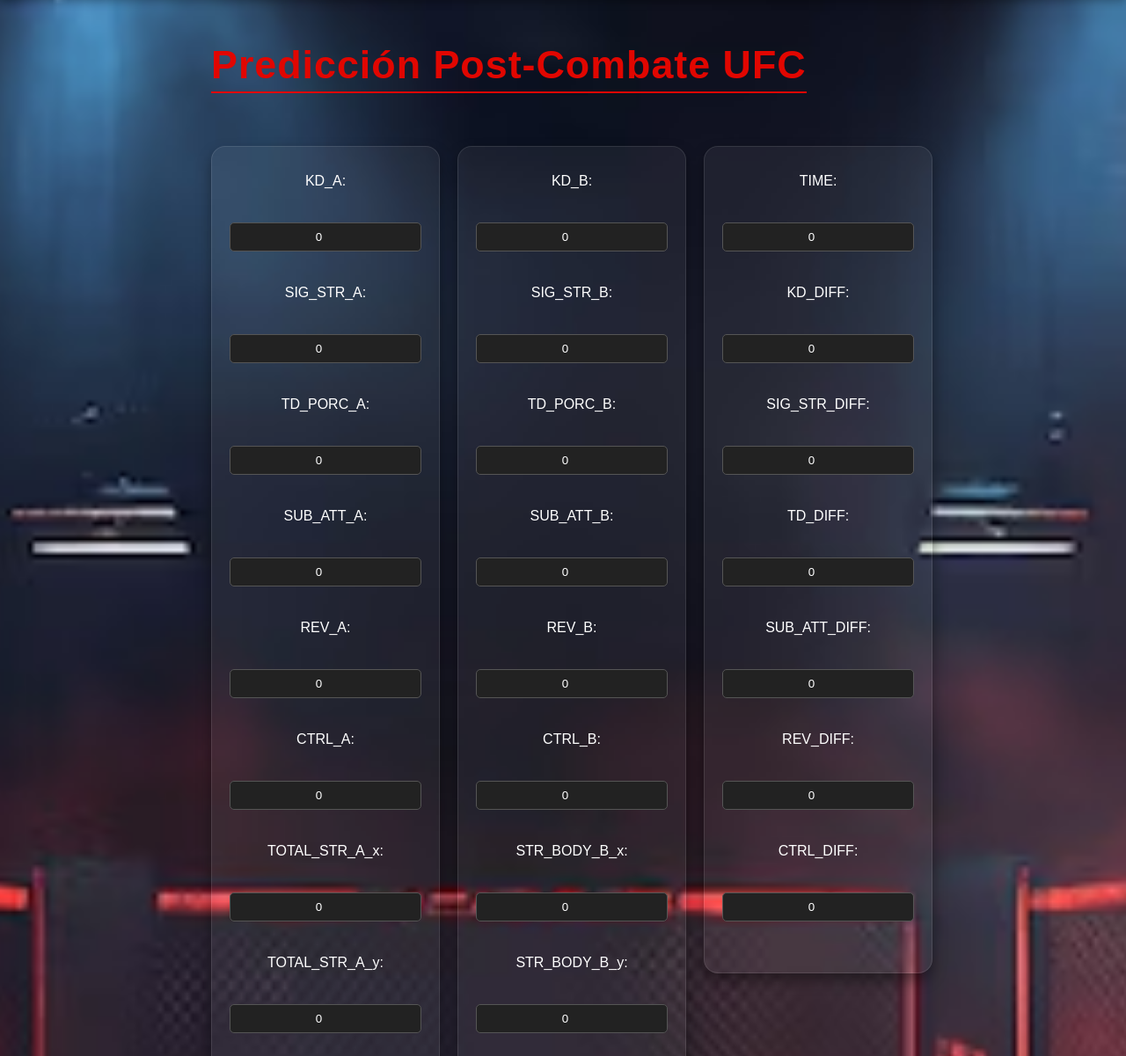
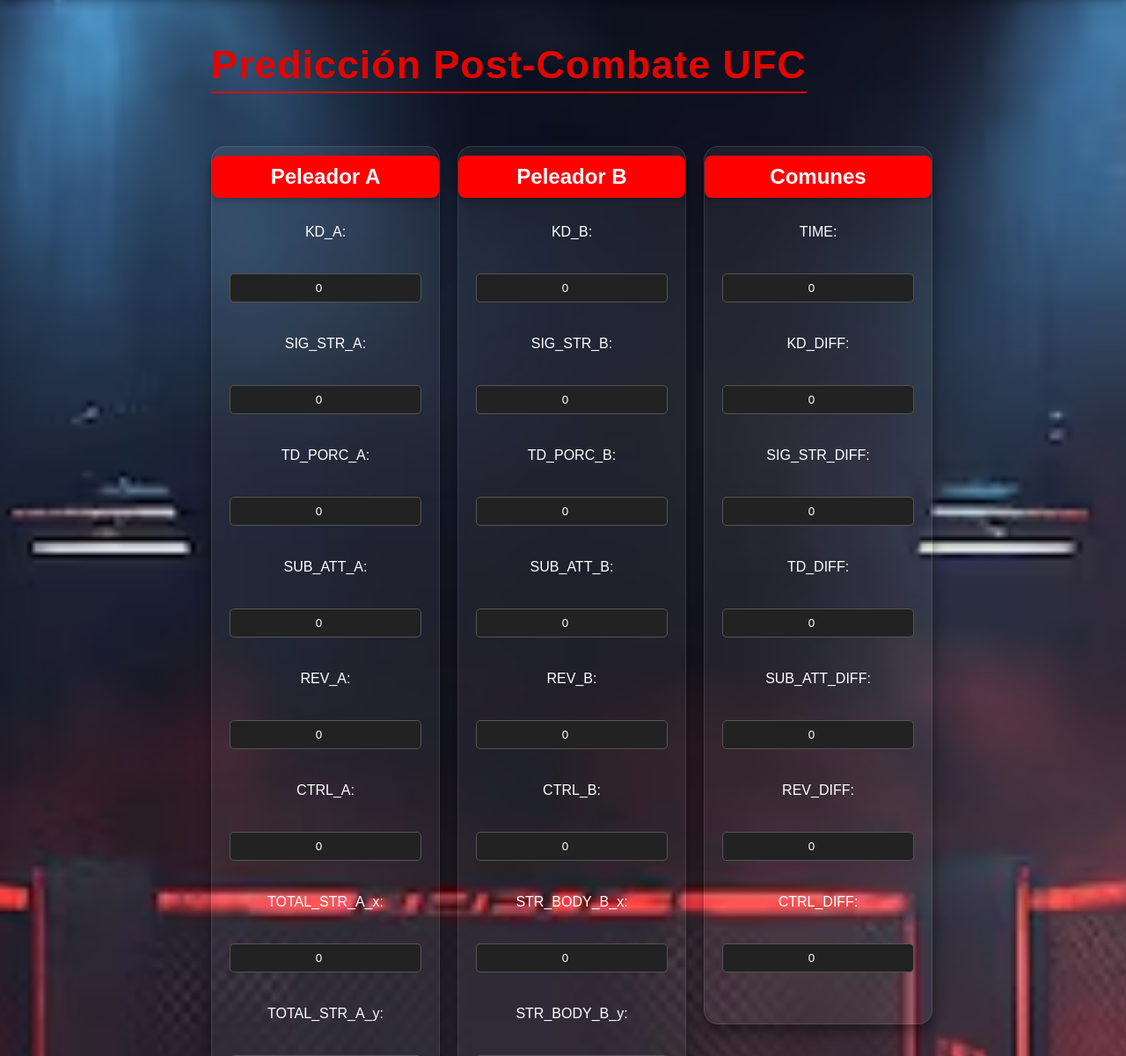
Before and after one commit to UCM-GIDIA-PD1/c2425-R4sw, a FastAPI app: page /p1 in a window 1280 px wide. Shown: the part 72-1273 px from the top of the page at 88% size. Run offline with FastAPI, Linux system fonts and the light colour scheme.

Commit message:
Pongo titulo para P1

```diff
--- a/static/css/style.css
+++ b/static/css/style.css
@@ -532,7 +532,19 @@
     text-align: center;
 }
 
+.p1-pelea-container h2 {
+    color: #ffffff; /* Color del texto */
+    background-color: #ff0000; /* Fondo del título */
+    padding: 10px; /* Espaciado interno */
+    border-radius: 8px; /* Bordes redondeados */
+    font-size: 1.5rem; /* Tamaño de la fuente */
+    text-align: center; /* Centrar el texto */
+    margin: -20px -20px 20px -20px; /* Ajustar márgenes para que el fondo ocupe todo el ancho */
+    box-shadow: 0 4px 8px rgba(0, 0, 0, 0.2); /* Sombra para destacar */
+}
+
 .p1-pelea-container {
+
     display: grid;
     grid-template-columns: 1fr 1fr 1fr; /* Tres columnas iguales */
     gap: 20px; /* Espacio entre las columnas */
--- a/templates/modelo_P1.html
+++ b/templates/modelo_P1.html
@@ -14,6 +14,7 @@
     <form id="formulario-p1" method="post" class="prediction-form">
         <div class="p1-pelea-container">
             <div class="p1-peleador-A">
+                <h2>Peleador A</h2>
                 <label>KD_A:</label><br>
                 <input type="number" name="KD_A" value="0"><br>
 
@@ -117,6 +118,7 @@
                 <input type="number" name="Derrotas_Decision_A" value="0"><br>
             </div>
             <div class="p1-peleador-B">
+                <h2>Peleador B</h2>
                 <label>KD_B:</label><br>
                 <input type="number" name="KD_B" value="0"><br>
 
@@ -220,6 +222,7 @@
                 <input type="number" name="Derrotas_Decision_B" value="0"><br>
             </div>
             <div class="p1-pelea">
+                <h2>Comunes </h2>
                 <label>TIME:</label><br>
                 <input type="number" name="TIME" value="0"><br>
 
```
